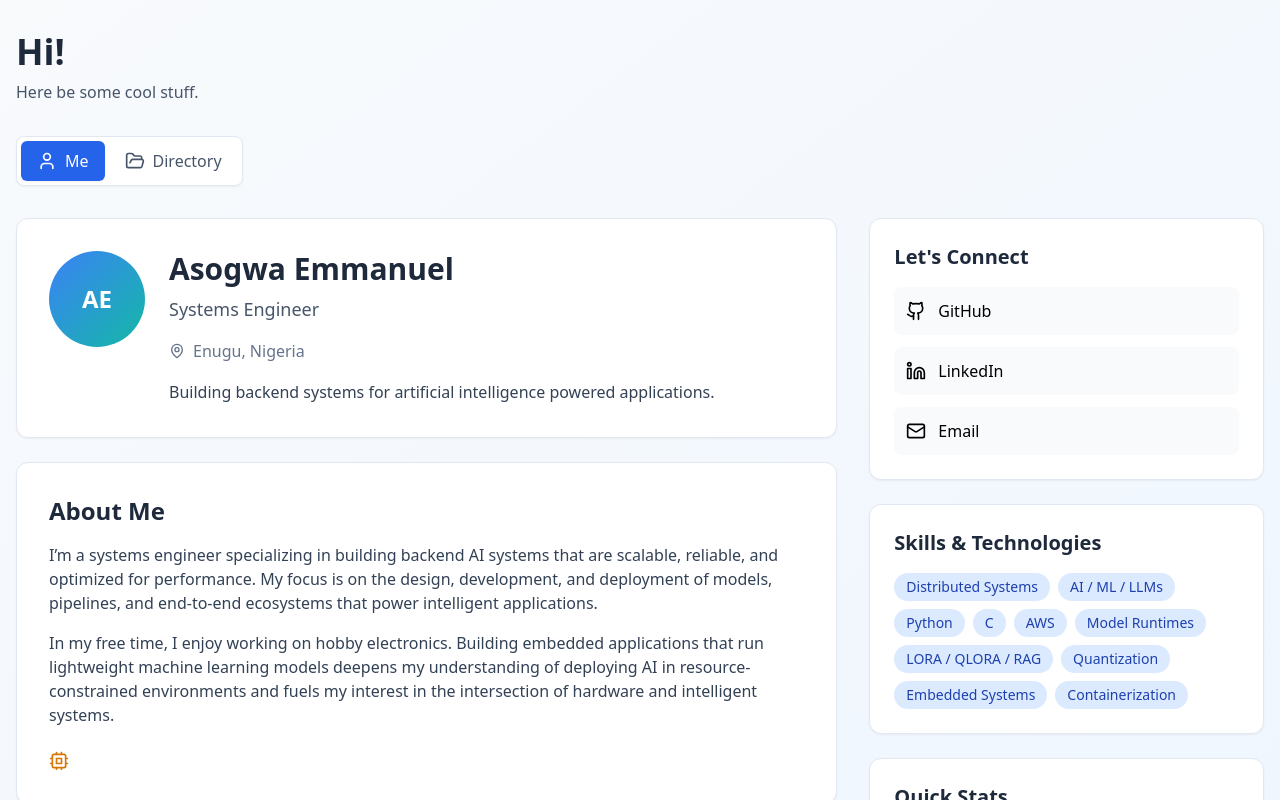
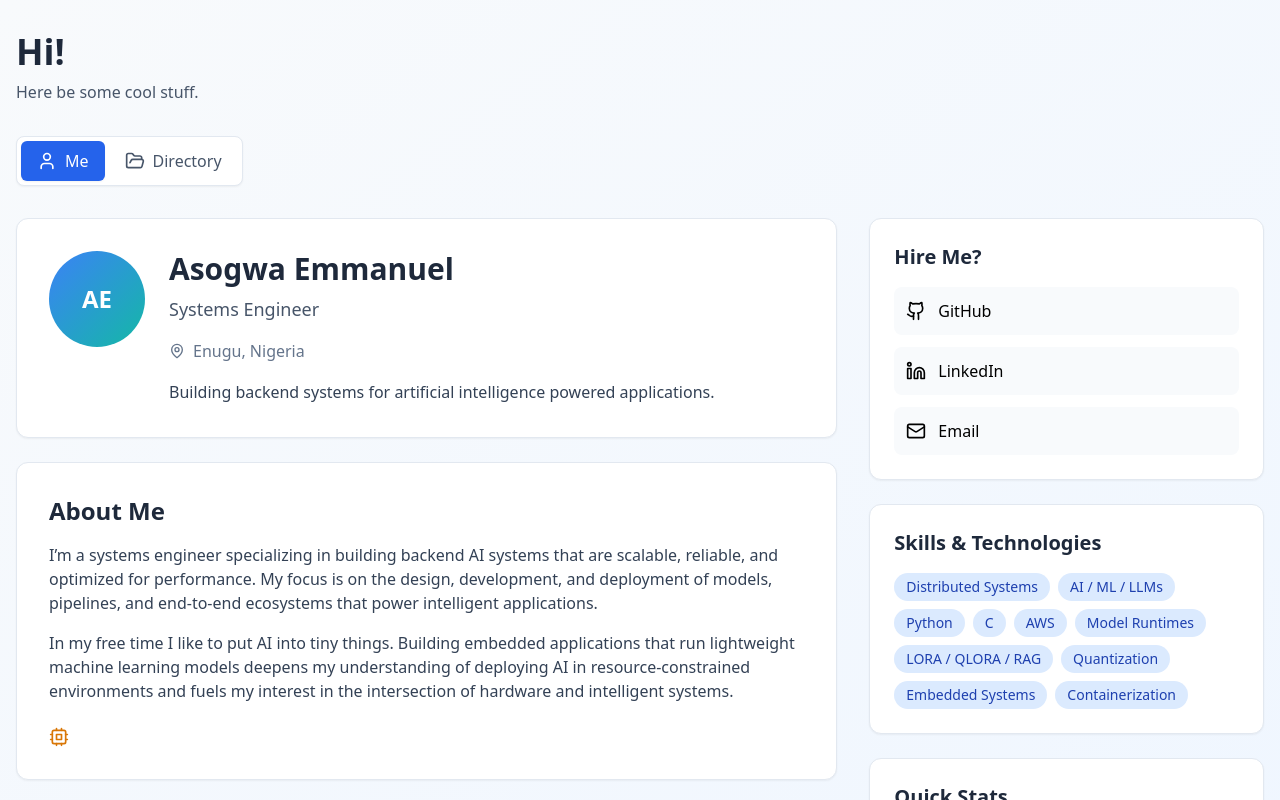
Before and after one commit to asogwa001/asogwa001, a React (Vite) app: page / in a window 1280 px wide. Shown: the top 800 px of the page. Built offline with nearby package versions, Linux system fonts and the light colour scheme.

Commit message:
update my about

```diff
--- a/src/components/MeTab.tsx
+++ b/src/components/MeTab.tsx
@@ -12,7 +12,7 @@ const MeTab = () => {
     {
       name: 'LinkedIn',
       icon: Linkedin,
-      url: 'https://linkedin.com/in/yourprofile',
+      url: 'https://www.linkedin.com/in/asogwa-emmanuel-22547319b/',
       color: 'hover:text-blue-600'
     },
     {
@@ -61,7 +61,7 @@ const MeTab = () => {
               I’m a systems engineer specializing in building backend AI systems that are scalable, reliable, and optimized for performance. My focus is on the design, development, and deployment of models, pipelines, and end-to-end ecosystems that power intelligent applications.
             </p>
             <p className="text-slate-700 mb-4">
-              In my free time, I enjoy working on hobby electronics. Building embedded applications that run lightweight machine learning models deepens my understanding of deploying AI in resource-constrained environments and fuels my interest in the intersection of hardware and intelligent systems.
+              In my free time I like to put AI into tiny things. Building embedded applications that run lightweight machine learning models deepens my understanding of deploying AI in resource-constrained environments and fuels my interest in the intersection of hardware and intelligent systems.
             </p>
             <div className="flex items-center text-slate-600 mt-6">
               <Cpu size={20} className="mr-2 text-amber-600" />
@@ -75,7 +75,7 @@ const MeTab = () => {
       <div className="space-y-6">
         {/* Contact Card */}
         <div className="bg-white rounded-xl shadow-sm border border-slate-200 p-6">
-          <h3 className="text-xl font-bold text-slate-800 mb-4">Let's Connect</h3>
+          <h3 className="text-xl font-bold text-slate-800 mb-4">Hire Me?</h3>
           <div className="space-y-3">
             {socialLinks.map((link) => (
               <a
```
